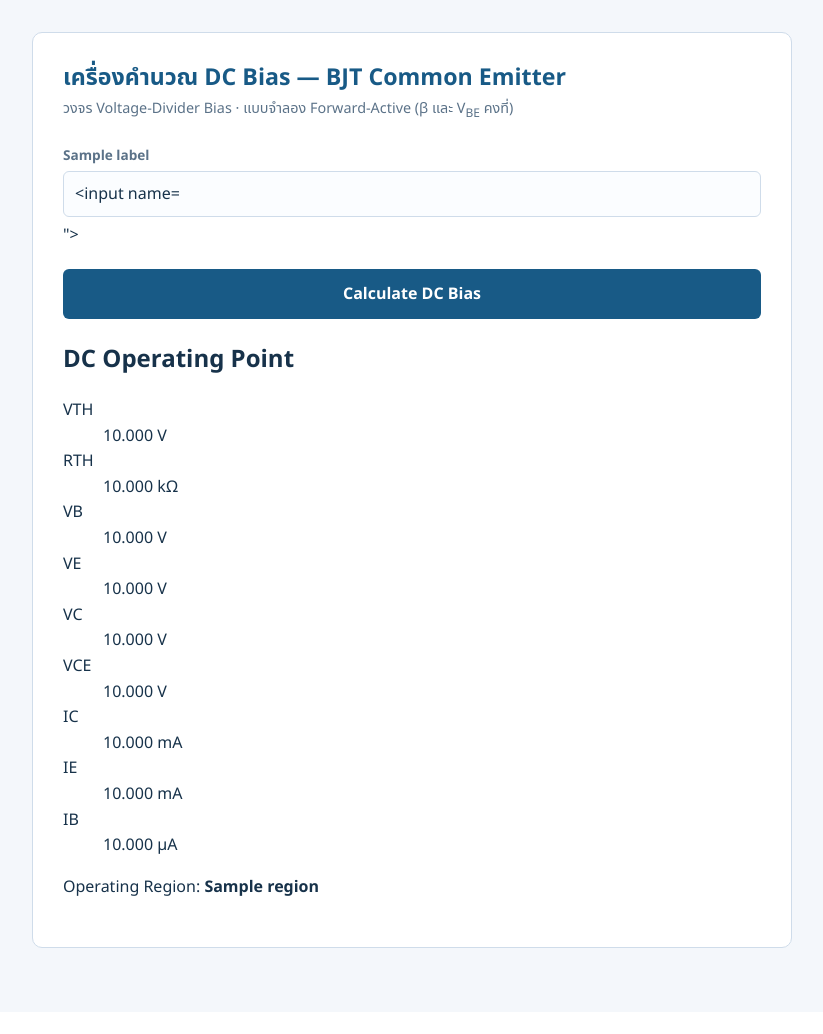
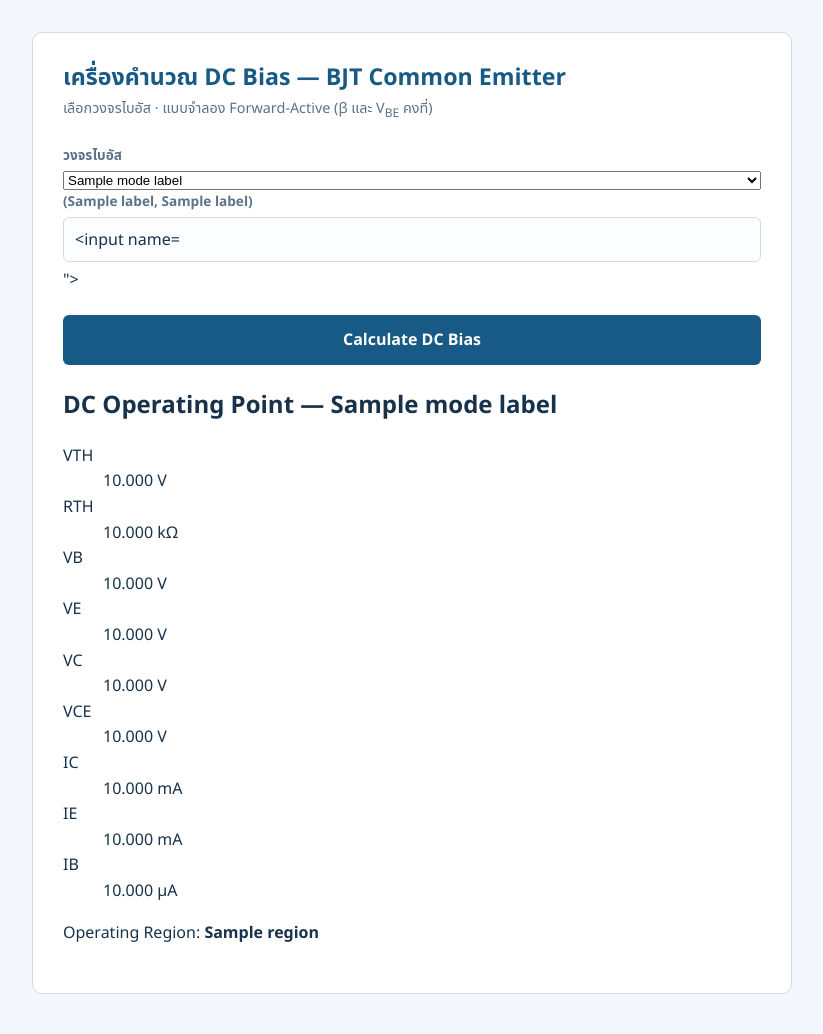
Before and after one commit to Theeramet1/BJT-DC-Bias-Web-App, a Flask app: template templates/index.html in a window 1280 px wide. Shown: the top 1034 px of the page, without its empty margins (228-1051 px from the left). Before the commit the page ends 948 px from the top, so only its background shows below. Run offline with Flask 3, Linux system fonts and the light colour scheme; the template is opened without the code that fills it: most values are stand-ins (such as "Sample title", 1, 10 or a date in 2020); form fields are guessed from the names that the template uses.

Commit message:
Update index.html

```diff
--- a/templates/index.html
+++ b/templates/index.html
@@ -3,17 +3,30 @@
 <head>
   <meta charset="utf-8">
   <meta name="viewport" content="width=device-width, initial-scale=1">
-  <title>BJT DC Bias Calculator</title>
+  <title>BJT DC Bias Calculator — Lab 03</title>
   <link rel="stylesheet" href="{{ url_for('static', filename='style.css') }}">
 </head>
 <body>
 <main class="card">
   <h1>เครื่องคำนวณ DC Bias — BJT Common Emitter</h1>
-  <p class="subtitle">วงจร Voltage-Divider Bias · แบบจำลอง Forward-Active (β และ V<sub>BE</sub> คงที่)</p>
+  <p class="subtitle">เลือกวงจรไบอัส · แบบจำลอง Forward-Active (β และ V<sub>BE</sub> คงที่)</p>
 
   <form method="post" action="{{ url_for('calculate') }}" novalidate>
+    <div class="field">
+      <label for="mode">วงจรไบอัส</label>
+      <select id="mode" name="mode" onchange="this.form.submit()">
+        {% for mode_key in modes %}
+        <option value="{{ mode_key }}" {% if mode_key == selected_mode %}selected{% endif %}>
+          {{ mode_labels[mode_key] }}
+        </option>
+        {% endfor %}
+      </select>
+      {% if errors.get("mode") %}<p class="field-error">{{ errors["mode"] }}</p>{% endif %}
+    </div>
+
     <div class="fields">
-      {% for name, label in labels.items() %}
+      {% for name in modes[selected_mode] %}
+      {% set label = labels[name] %}
       <div class="field">
         <label for="{{ name }}">{{ label }}</label>
         <input id="{{ name }}" name="{{ name }}" type="text" inputmode="decimal"
@@ -22,13 +35,14 @@
       </div>
       {% endfor %}
     </div>
+
     {% if form_error %}<p class="form-error">{{ form_error }}</p>{% endif %}
     <button type="submit">Calculate DC Bias</button>
   </form>
 
   {% if result %}
   <section class="results">
-    <h2>DC Operating Point</h2>
+    <h2>DC Operating Point — {{ mode_labels[selected_mode] }}</h2>
 
     {% if result.warnings %}
     <ul class="warnings" role="alert">
@@ -37,8 +51,10 @@
     {% endif %}
 
     <dl class="readings">
+      {% if result.vth is not none %}
       <div><dt>VTH</dt><dd>{{ '%.3f'|format(result.vth) }} V</dd></div>
       <div><dt>RTH</dt><dd>{{ '%.3f'|format(result.rth) }} kΩ</dd></div>
+      {% endif %}
       <div><dt>VB</dt><dd>{{ '%.3f'|format(result.vb) }} V</dd></div>
       <div><dt>VE</dt><dd>{{ '%.3f'|format(result.ve) }} V</dd></div>
       <div><dt>VC</dt><dd>{{ '%.3f'|format(result.vc) }} V</dd></div>
@@ -51,5 +67,21 @@
   </section>
   {% endif %}
 </main>
+
+<script>
+  // Keep the correct mode selected after a page reload with errors
+  document.addEventListener('DOMContentLoaded', function () {
+    var select = document.getElementById('mode');
+    if (select) {
+      var stored = sessionStorage.getItem('bias_mode');
+      if (stored) {
+        select.value = stored;
+      }
+      select.addEventListener('change', function () {
+        sessionStorage.setItem('bias_mode', select.value);
+      });
+    }
+  });
+</script>
 </body>
 </html>
```
